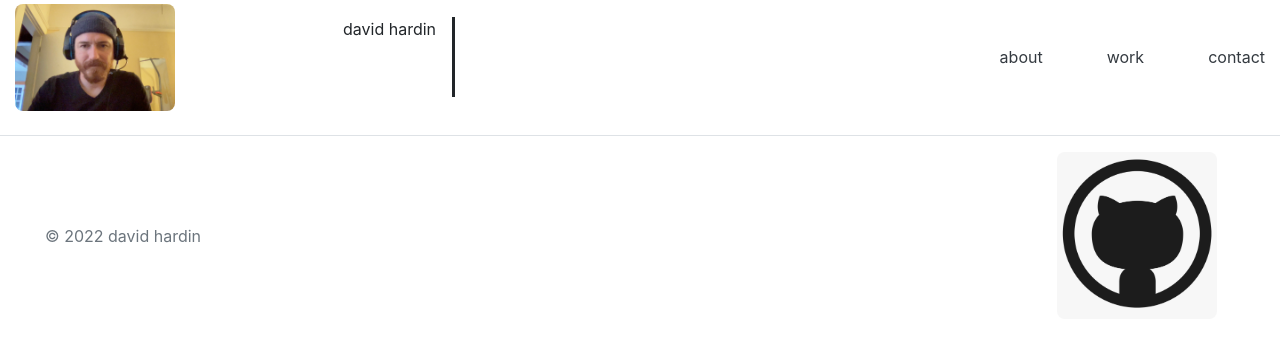
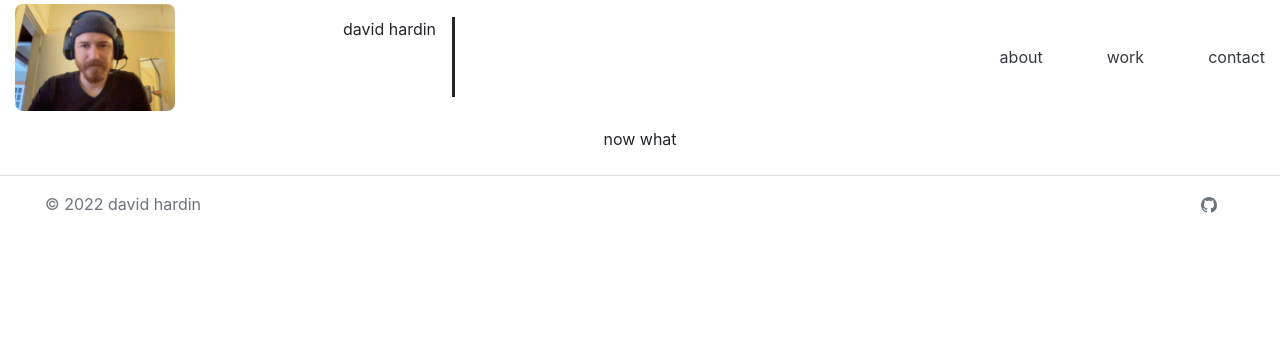
Before and after one commit to leftyloosey/aquinas-dol-guldur, a React (Create React App) app: page / in a window 1280 px wide. Shown: the top 346 px of the page. Built offline with nearby package versions, Linux system fonts and the light colour scheme.

Commit message:
header work

```diff
--- a/src/App.js
+++ b/src/App.js
@@ -1,5 +1,6 @@
 import Header from './components/Header'
 import Footer from './components/Footer'
+import Navigation from './components/Navigation'
 import './App.css';
 
 function App() {
@@ -8,6 +9,9 @@
 
         <p>
           <Header />
+        </p>
+        <p>
+          <Navigation />
         </p>
         <p>
           <Footer />
--- a/src/components/Footer.js
+++ b/src/components/Footer.js
@@ -9,7 +9,9 @@
         </div>
 
         <ul class="nav col-md-4 justify-content-end list-unstyled d-flex">
-          <li class="ms-3"><a class="text-muted" href="#h"><img src="github.png" alt="git" class="img-fluid"></img></a></li>
+          <li class="ms-3"><a class="text-muted" href="#h"><svg xmlns="http://www.w3.org/2000/svg" width="16" height="16" fill="currentColor" class="bi bi-github" viewBox="0 0 16 16">
+  <path d="M8 0C3.58 0 0 3.58 0 8c0 3.54 2.29 6.53 5.47 7.59.4.07.55-.17.55-.38 0-.19-.01-.82-.01-1.49-2.01.37-2.53-.49-2.69-.94-.09-.23-.48-.94-.82-1.13-.28-.15-.68-.52-.01-.53.63-.01 1.08.58 1.23.82.72 1.21 1.87.87 2.33.66.07-.52.28-.87.51-1.07-1.78-.2-3.64-.89-3.64-3.95 0-.87.31-1.59.82-2.15-.08-.2-.36-1.02.08-2.12 0 0 .67-.21 2.2.82.64-.18 1.32-.27 2-.27.68 0 1.36.09 2 .27 1.53-1.04 2.2-.82 2.2-.82.44 1.1.16 1.92.08 2.12.51.56.82 1.27.82 2.15 0 3.07-1.87 3.75-3.65 3.95.29.25.54.73.54 1.48 0 1.07-.01 1.93-.01 2.2 0 .21.15.46.55.38A8.012 8.012 0 0 0 16 8c0-4.42-3.58-8-8-8z"/>
+</svg></a></li>
           <li class="ms-3"><a class="text-muted" href="#h"><svg class="bi" width="24" height="24"></svg></a></li>
           <li class="ms-3"><a class="text-muted" href="#h"><svg class="bi" width="24" height="24"></svg></a></li>
         </ul>
--- a/src/components/Navigation.js
+++ b/src/components/Navigation.js
@@ -0,0 +1,6 @@
+function Navigation () {
+    return (
+        <p>now what </p>
+    )
+}
+export default Navigation
```
Also changed, not shown: public/github.svg (added).
